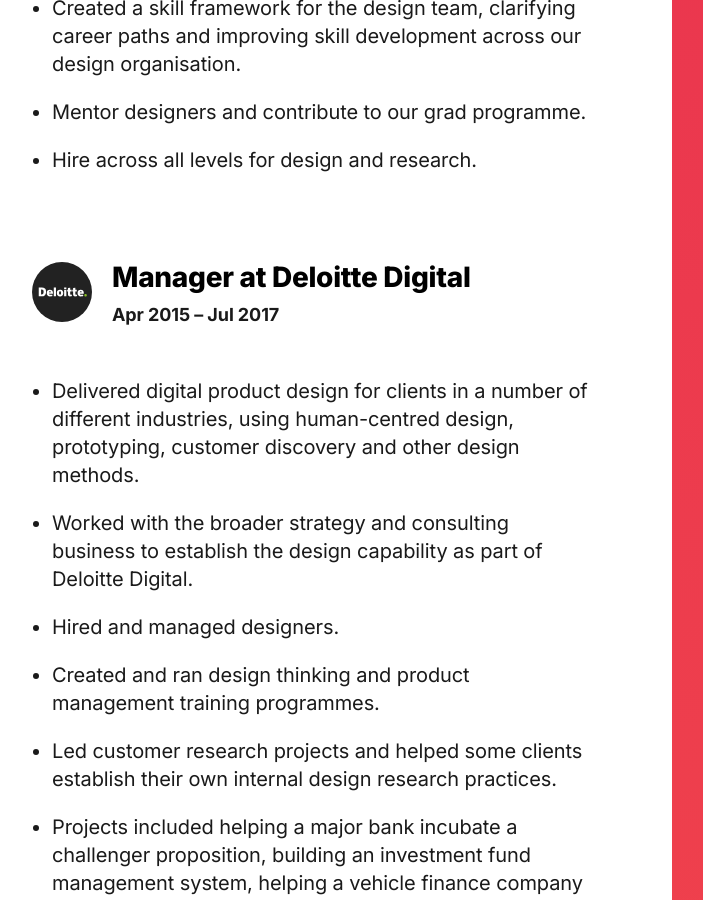
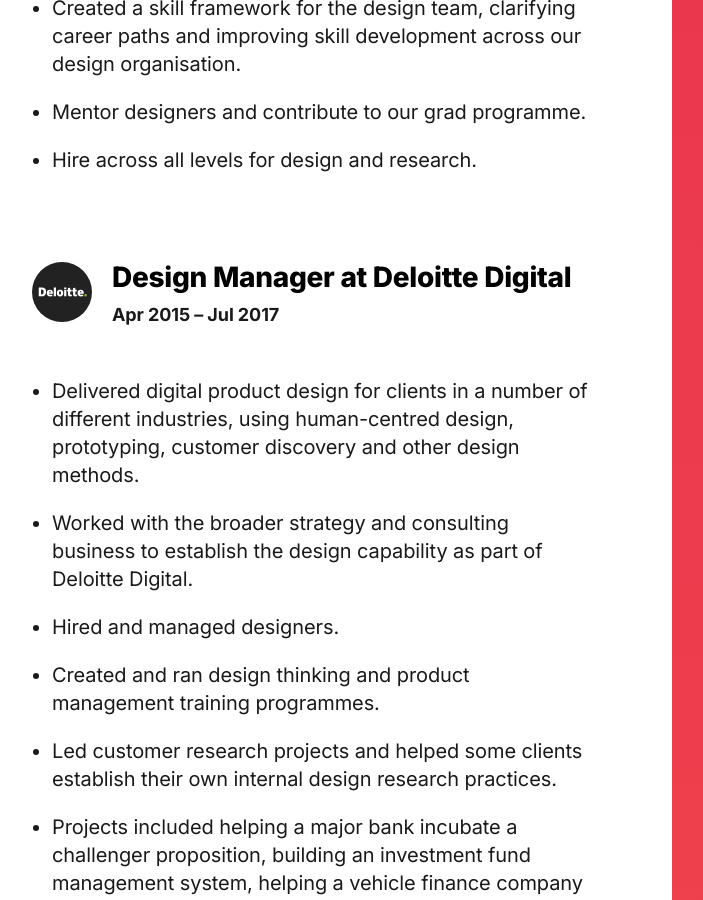
Before and after one commit to stuartwiener/stuartwiener.github.io, a Jekyll site: the page built from experience.html, in a window 1280 px wide and 900 px high, scrolled down 1323 px. Shown: the whole window, without its empty margins (48-751 px from the left). Built offline with Jekyll 4.4.1, drawn with Linux system fonts in a browser that asks for light colours.

Commit message:
design, that's what I actually do...

```diff
--- a/experience.html
+++ b/experience.html
@@ -36,7 +36,7 @@
     <div class="header">
         <img src="{{ site.url }}/images/deloitte.svg" alt="Deloitte Digital">
         <div>
-            <h2>Manager at Deloitte Digital</h2>
+            <h2>Design Manager at Deloitte Digital</h2>
             <h4>Apr 2015 – Jul 2017</h4>
         </div>
     </div>
```
